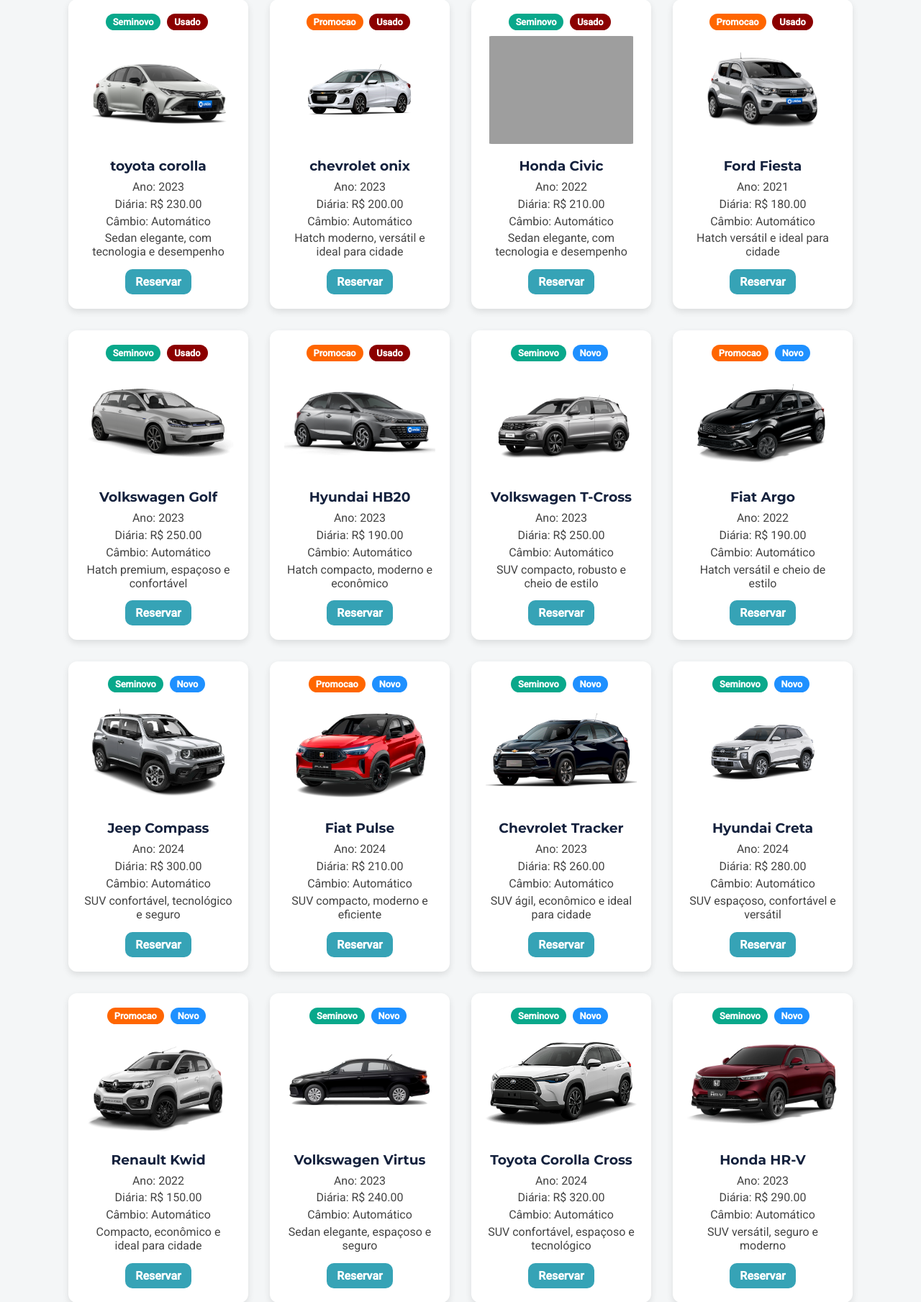
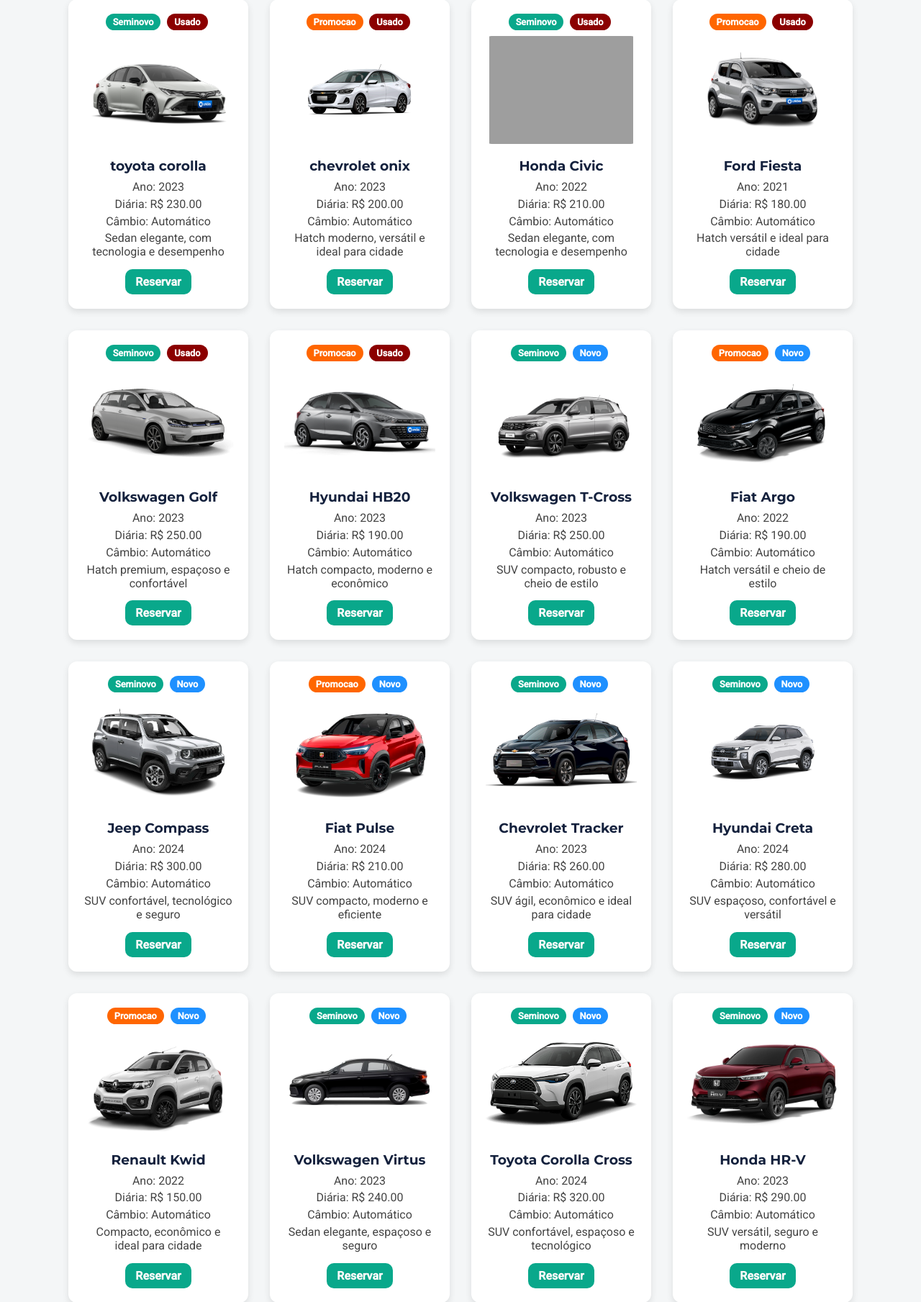
Before and after one commit to sofiabali/AutoProntoo, a Flask app: page /carros in a window 1280 px wide. Shown: the part 172-1981 px from the top of the page at 72% size. Run offline with Flask 3, Linux system fonts and the light colour scheme; data comes from the database, SQL or seed files in the repository; grey boxes are pictures that could not be loaded.

Commit message:
css de novo

```diff
--- a/static/style.css
+++ b/static/style.css
@@ -515,8 +515,8 @@ input, textarea {
 /* botão de reservar */
 .btn-reservar {
   display: inline-block;
-  background-color:  #36a3b6;
-  color: white;
+  background-color:  #09A88B;
+  color: rgb(255, 250, 250);
   padding: 8px 14px;
   border-radius: 10px;
   text-decoration: none;
@@ -526,7 +526,7 @@ input, textarea {
 }
 
 .btn-reservar:hover {
-  background-color:  #8aaeb3;
+  background-color:  #064750;
 }
 
 /* ícone do carrinho */
```
